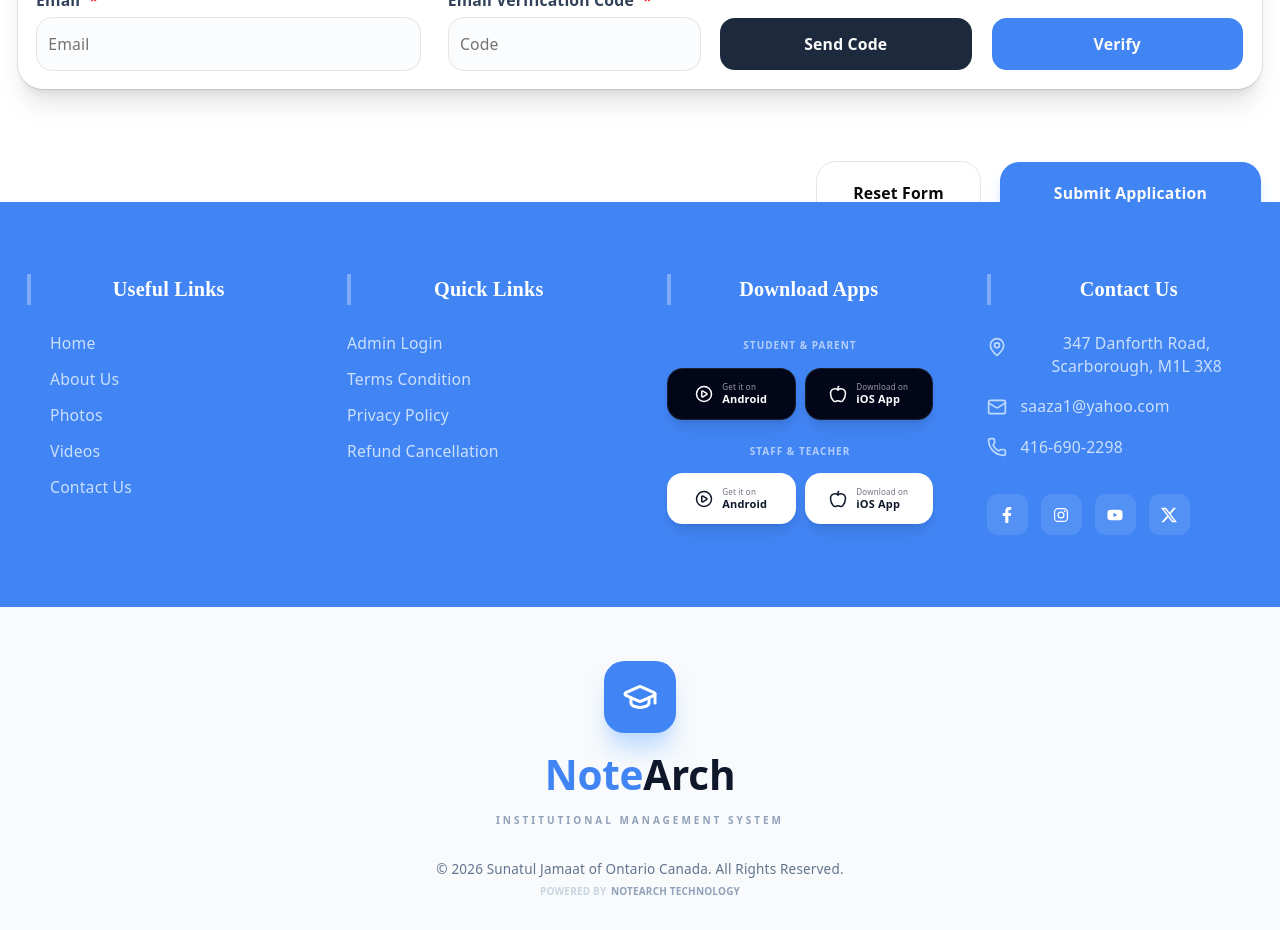
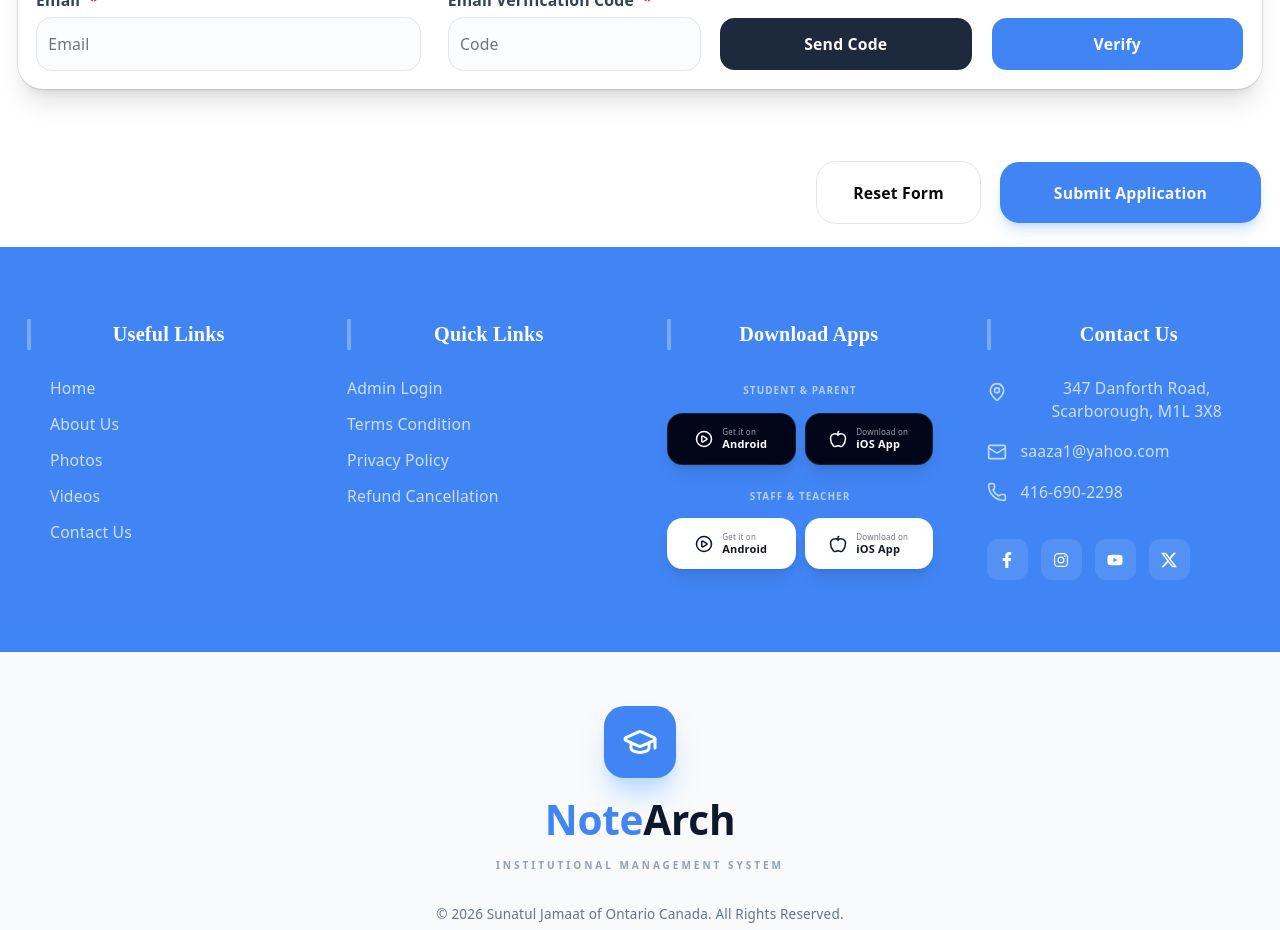
Before and after one commit to tanvermax/sjoc-school, a React (Vite) app: page /admissionform in a window 1280 px wide. Shown: the part 1880-2810 px from the top of the page. Built offline with nearby package versions, Linux system fonts and the light colour scheme.

Commit message:
adddmisson form size fixed

```diff
--- a/src/MainLoyout/AdmissionForm.tsx
+++ b/src/MainLoyout/AdmissionForm.tsx
@@ -260,7 +260,7 @@ export default function AdmissionForm() {
             </CardContent>
           </Card>
 
-          <div className="flex justify-end gap-4 pt-6">
+          <div className="flex justify-end gap-4 pt-6 pb-10">
             <Button type="button" variant="outline" className="h-14 px-8 rounded-2xl font-bold" onClick={() => form.reset()}>Reset Form</Button>
             <Button type="submit" className="h-14 px-12 rounded-2xl font-black bg-[#4185F4] hover:bg-blue-600 shadow-lg shadow-[#4185F4]/20">Submit Application</Button>
           </div>
```
